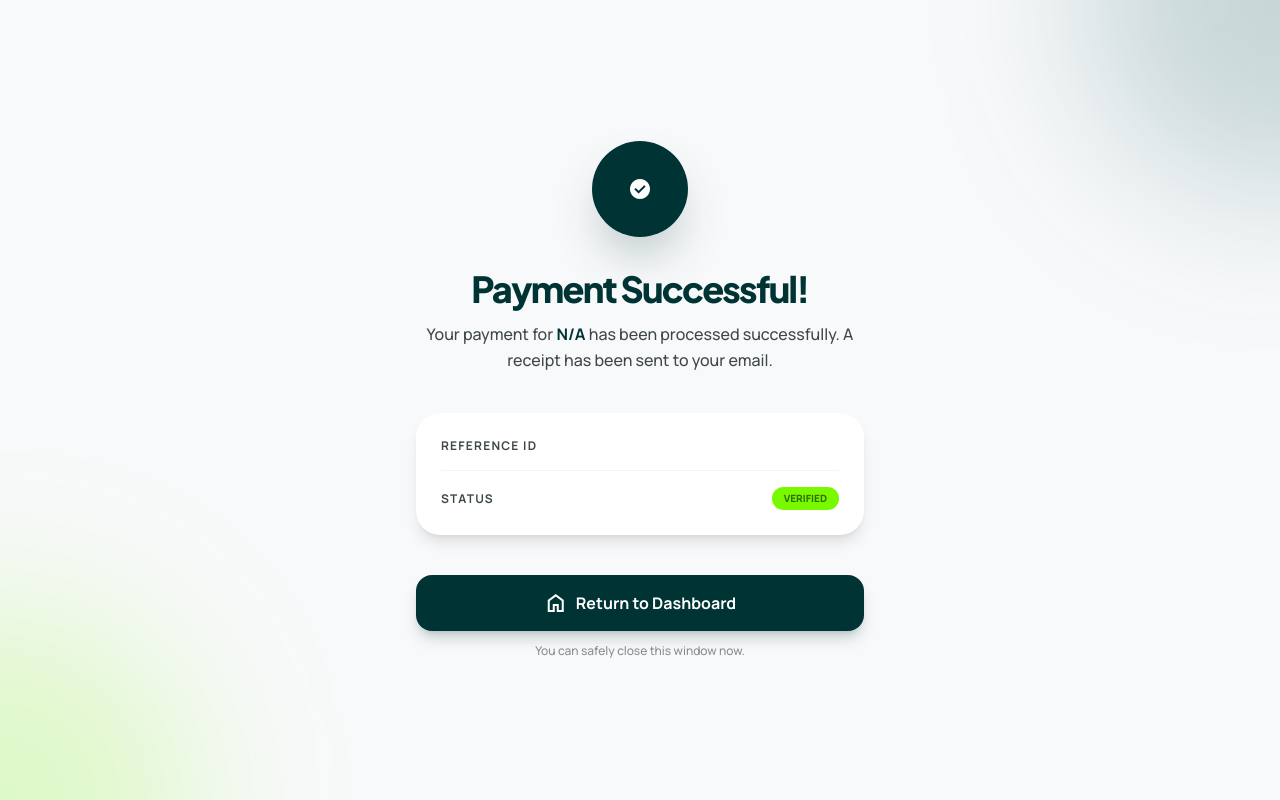
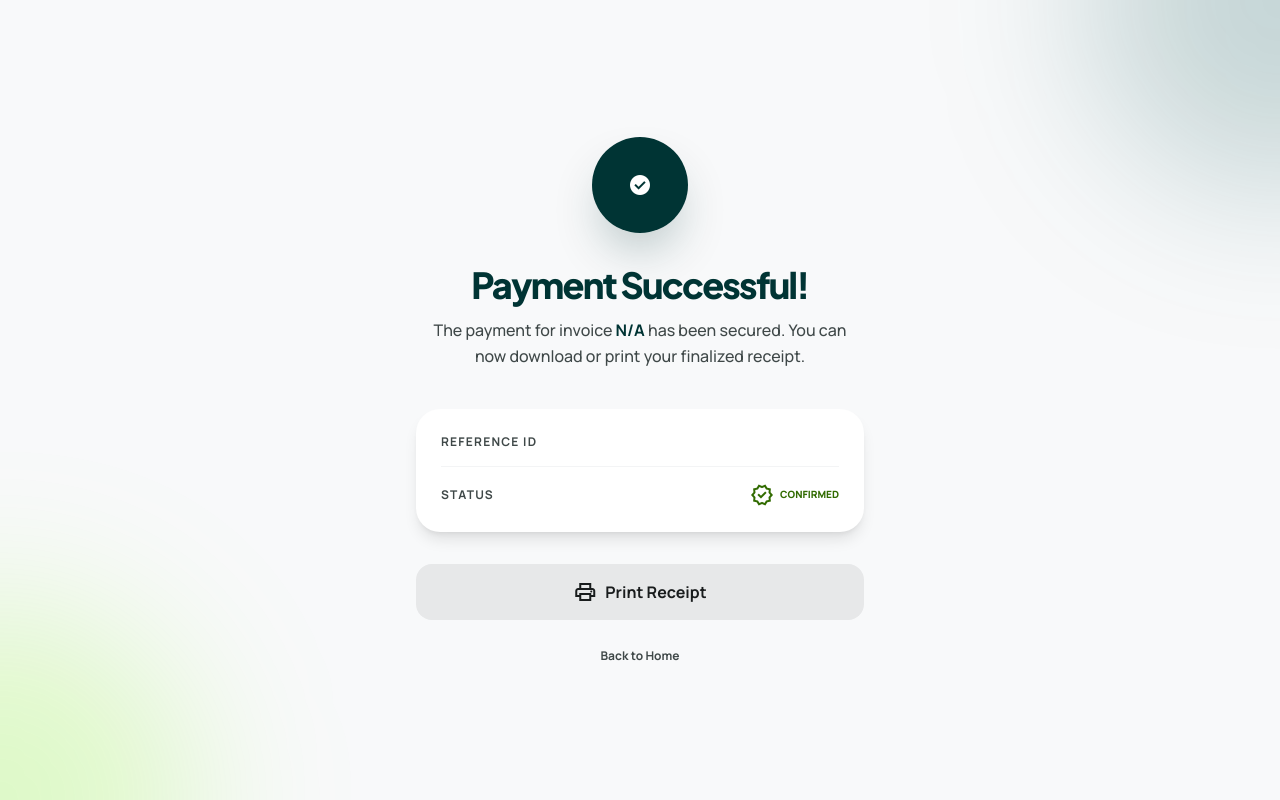
Before and after one commit to abdushakurob/kliq, a Next.js app: page /pay-success in a window 1280 px wide. Built offline with nearby package versions, Linux system fonts and the light colour scheme.

Commit message:
payment verrification fix

```diff
--- a/src/app/api/payments/checkout/route.ts
+++ b/src/app/api/payments/checkout/route.ts
@@ -27,7 +27,8 @@ export async function POST(req: Request) {
     const squad = new SquadProvider();
 
     const link = await squad.createPaymentLink({
-      invoiceId: invoice.invoiceNumber,
+      invoiceId: invoice._id.toString(),
+      invoiceNumber: invoice.invoiceNumber,
       amount: Number(invoice.amount),
       customerEmail: (invoice.clientId as any)?.email || "customer@example.com",
       customerName: (invoice.clientId as any)?.name || "Valued Customer",
--- a/src/app/api/payments/webhook/route.ts
+++ b/src/app/api/payments/webhook/route.ts
@@ -11,26 +11,29 @@ export async function POST(req: Request) {
 
     const payload = await req.json();
 
-    // Squad typical event structure simulation
+    // Squad typical event structure
     if (payload.Event === 'charge.completed' || payload.event === 'charge.completed') {
       const transactionRef = payload.Body?.transaction_ref || payload.body?.transaction_ref;
-      const invoiceId = payload.Body?.meta?.invoiceId || payload.body?.meta?.invoiceId;
+      const id = payload.Body?.meta?.invoiceId || payload.body?.meta?.invoiceId;
 
       await dbConnect();
-      // Explicitly init user so mongoose can populate it
-      User.init();
+      User.init(); // Explicitly init user so mongoose can populate it
 
-      if (invoiceId) {
-        // Mark invoice as paid and fetch the studio user to trigger notifications
-        const updatedInvoice = await Invoice.findByIdAndUpdate(
-          invoiceId,
-          { status: "paid" },
-          { new: true }
-        ).populate("userId");
+      if (id) {
+        // Find the invoice: try by ID first, then by invoiceNumber (human ref)
+        let invoice = await Invoice.findById(id).populate("userId");
+        if (!invoice) {
+          invoice = await Invoice.findOne({ invoiceNumber: id }).populate("userId");
+        }
+
+        if (invoice) {
+          // Mark as paid
+          invoice.status = "paid";
+          await invoice.save();
 
           // Create a standalone transaction log
           await Transaction.create({
-          invoiceId,
+            invoiceId: invoice._id,
             amount: Number(payload.Body?.amount || 0) / 100, // Converts Kobo back to Naira
             paymentProvider: "squad",
             providerTransactionId: transactionRef,
@@ -40,12 +43,12 @@ export async function POST(req: Request) {
 
           // Telegram Notification Logic
           const telegramBotToken = process.env.TELEGRAM_BOT_TOKEN;
-        const userDoc = (updatedInvoice?.userId as any);
+          const userDoc = (invoice.userId as any);
           const telegramId = userDoc?.telegramId;
           const isConnected = !!userDoc?.telegramConnectedAt;
 
-        if (telegramBotToken && telegramId && isConnected && updatedInvoice) {
-          const message = `🎉 *Payment Received!*\n\nInvoice: ${updatedInvoice.invoiceNumber}\nAmount: ₦${Number(updatedInvoice.amount).toLocaleString()}\nService: ${updatedInvoice.serviceDescription}\n\nThe payment has been secured successfully by Squad.`;
+          if (telegramBotToken && telegramId && isConnected) {
+            const message = `🎉 *Payment Received!*\n\nInvoice: ${invoice.invoiceNumber}\nAmount: ₦${Number(invoice.amount).toLocaleString()}\nService: ${invoice.serviceDescription}\n\nThe payment has been secured successfully by Squad.`;
 
             try {
               await fetch(`https://api.telegram.org/bot${telegramBotToken}/sendMessage`, {
@@ -57,15 +60,14 @@ export async function POST(req: Request) {
                   parse_mode: "Markdown"
                 })
               });
-            console.log("Sent Telegram notification to", telegramId);
             } catch (teleErr) {
               console.error("Failed to push Telegram notification", teleErr);
             }
           }
         }
       }
+    }
 
-    // Always respond 200 OK to webhooks to prevent retries
     return NextResponse.json({ success: true });
 
   } catch (error: any) {
--- a/src/app/pay-success/page.tsx
+++ b/src/app/pay-success/page.tsx
@@ -7,8 +7,9 @@ import { useSearchParams } from "next/navigation";
 function PaySuccessContent() {
   const searchParams = useSearchParams();
   const reference = searchParams.get("reference") || "";
+  const invoiceId = searchParams.get("invoice_id") || "";
 
-  // Extract Invoice Number from Reference (e.g. KLIQ_INV-123456_timestamp)
+  // Extract Invoice Number from Reference (e.g. KLIQ_INV-586112_timestamp)
   let invoiceNumber = "N/A";
   if (reference.includes("_")) {
     const parts = reference.split("_");
@@ -31,34 +32,57 @@ function PaySuccessContent() {
         <h1 className="text-4xl font-black font-headline tracking-tighter text-primary mb-3">
           Payment Successful!
         </h1>
-        <p className="text-on-surface-variant font-medium leading-relaxed mb-10">
-          Your payment for <span className="text-primary font-bold">{invoiceNumber}</span> has been processed successfully. A receipt has been sent to your email.
+        <p className="text-on-surface-variant font-medium leading-relaxed mb-10 px-4">
+          The payment for invoice <span className="text-primary font-bold">{invoiceNumber}</span> has been secured. You can now download or print your finalized receipt.
         </p>
 
         {/* Details Card */}
-        <div className="bg-surface-container-lowest p-6 rounded-3xl border border-white/60 shadow-lg mb-10 text-left">
+        <div className="bg-surface-container-lowest p-6 rounded-3xl border border-white/60 shadow-lg mb-8 text-left">
            <div className="flex justify-between items-center mb-4 pb-4 border-b border-surface-container-low">
              <span className="text-xs font-bold text-on-surface-variant uppercase tracking-widest">Reference ID</span>
-             <code className="text-xs font-black text-primary truncate max-w-[150px]">{reference}</code>
+             <code className="text-[10px] font-black text-primary truncate max-w-[180px]">{reference}</code>
            </div>
            <div className="flex justify-between items-center">
              <span className="text-xs font-bold text-on-surface-variant uppercase tracking-widest">Status</span>
-             <span className="px-3 py-1 bg-secondary-container text-on-secondary-container rounded-full text-[10px] font-black uppercase">Verified</span>
+             <div className="flex items-center gap-1.5 text-secondary font-black text-[10px] uppercase">
+               <span className="material-symbols-outlined text-[14px]">verified</span>
+               Confirmed
+             </div>
            </div>
         </div>
 
         <div className="flex flex-col gap-3">
+          {invoiceId && (
+            <Link
+              href={`/pay/${invoiceId}`}
+              className="w-full h-14 rounded-2xl bg-primary text-white font-bold flex items-center justify-center gap-2 hover:scale-[1.02] transition-transform shadow-lg shadow-primary/20"
+            >
+              <span className="material-symbols-outlined text-[18px]">receipt_long</span>
+              Review Paid Invoice
+            </Link>
+          )}
+
+          <button
+            onClick={() => window.print()}
+            className="w-full h-14 rounded-2xl bg-surface-container-high text-on-surface font-bold flex items-center justify-center gap-2 hover:bg-surface-container-highest transition-colors"
+          >
+            <span className="material-symbols-outlined text-[18px]">print</span>
+            Print Receipt
+          </button>
+
           <Link
             href="/"
-            className="w-full h-14 rounded-2xl bg-primary text-white font-bold flex items-center justify-center gap-2 hover:scale-[1.02] transition-transform shadow-lg shadow-primary/20"
+            className="text-xs text-on-surface-variant font-bold hover:text-primary transition-colors mt-4"
           >
-            <span className="material-symbols-outlined text-[18px]">home</span>
-            Return to Dashboard
+            Back to Home
           </Link>
-          <p className="text-xs text-on-surface-variant font-medium opacity-60">
-            You can safely close this window now.
-          </p>
         </div>
+      </div>
+
+      {/* Hidden print-only branding */}
+      <div className="hidden print:block fixed top-0 left-0 p-8">
+        <h2 className="text-2xl font-black italic">Kliq Invoicing</h2>
+        <p className="text-sm">Payment Confirmation Receipt</p>
       </div>
     </div>
   );
--- a/src/lib/payments/PaymentProvider.ts
+++ b/src/lib/payments/PaymentProvider.ts
@@ -1,5 +1,6 @@
 export interface CreatePaymentLinkRequest {
   invoiceId: string;
+  invoiceNumber?: string;
   amount: number;
   currency?: string;
   customerName: string;
--- a/src/lib/payments/providers/SquadProvider.ts
+++ b/src/lib/payments/providers/SquadProvider.ts
@@ -34,11 +34,12 @@ export class SquadProvider implements PaymentProvider {
           email: request.customerEmail || "customer@example.com",
           currency: "NGN",
           initiate_type: "inline",
-          transaction_ref: `KLIQ_${request.invoiceId}_${Date.now()}`,
+          transaction_ref: `KLIQ_${request.invoiceNumber}_${Date.now()}`,
           customer_name: request.customerName,
-          callback_url: `${process.env.NEXTAUTH_URL}/pay-success`,
+          callback_url: `${process.env.NEXTAUTH_URL}/pay-success?invoice_id=${request.invoiceId}`,
           metadata: {
             invoiceId: request.invoiceId,
+            invoiceNumber: request.invoiceNumber,
             description: request.description
           }
         }),
```
Lines whose indentation alone changed are shown as unchanged.
